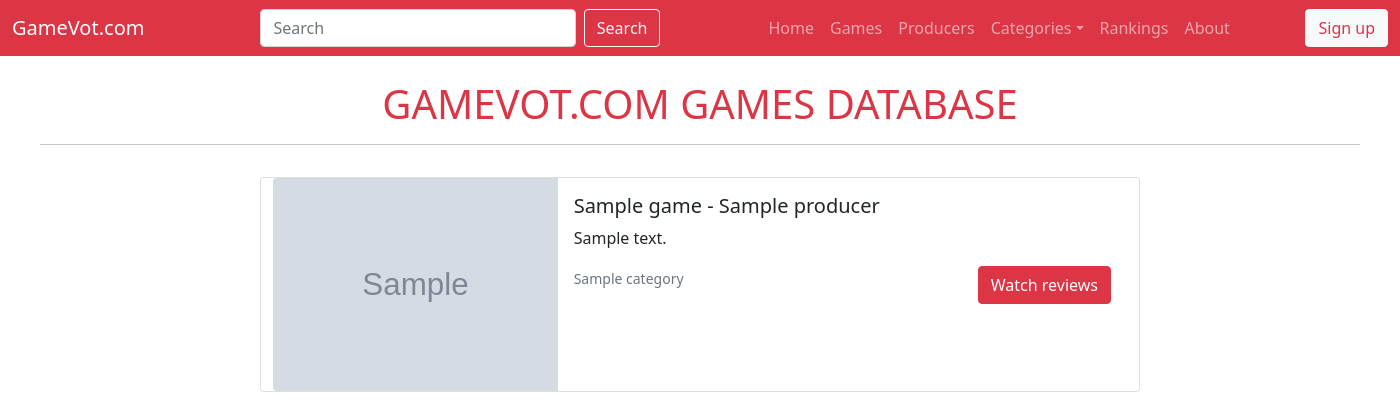
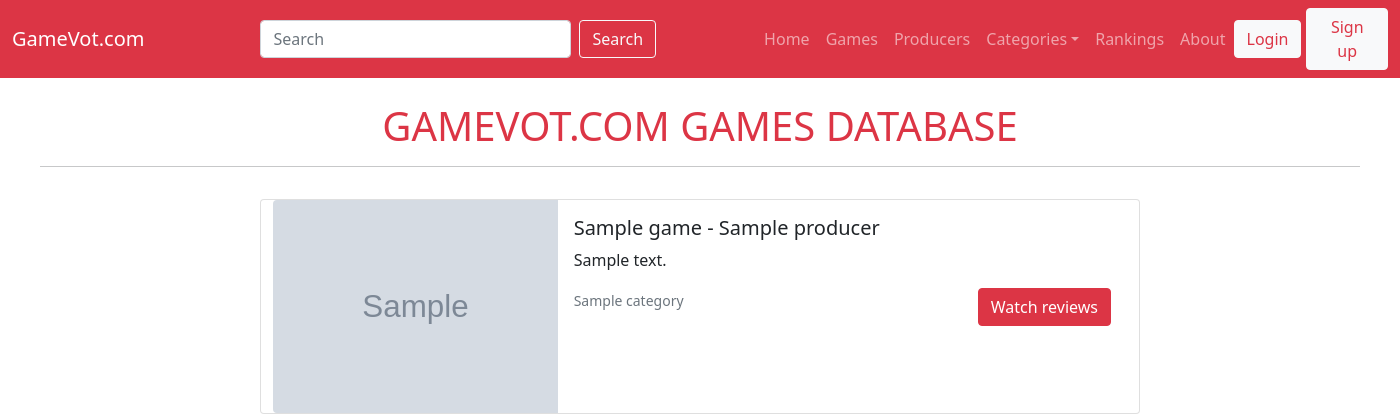
Before and after one commit to wiaderko024/GameVot, a Django app: page /games/all-games/ in a window 1400 px wide. Shown: the top 420 px of the page. Run offline with Django 3.2, Linux system fonts and the light colour scheme; tables that the repository leaves empty hold one stand-in row (values such as "Sample post"); grey boxes marked "Sample" are stand-in pictures.

Commit message:
Added login/logout options at navbar

```diff
--- a/pages/templates/navbar.html
+++ b/pages/templates/navbar.html
@@ -34,7 +34,15 @@
                     <a class="nav-link" href="#" tabindex="-1" aria-disabled="true">About</a>
                 </li>
             </ul>
-            <a href="#"><button class="btn btn-light" style="color: #dc3545;">Sign up</button></a>
+
+            {% if user.is_authenticated %}
+                <a href="#"><button class="btn btn-light" style="color: #dc3545">Logout</button></a>
+                <a href="#"><button class="btn btn-light" style="color: #dc3545; margin-left: 5px;">Profile</button></a>
+            {% else %}
+                <a href="{% url 'users:login' %}"><button class="btn btn-light" style="color: #dc3545">Login</button>
+                <a href="{% url 'users:sign_up' %}"><button class="btn btn-light" style="color: #dc3545; margin-left: 5px;">Sign up</button></a>
+            {% endif %}
+
         </div>
     </div>
 </nav>
```
